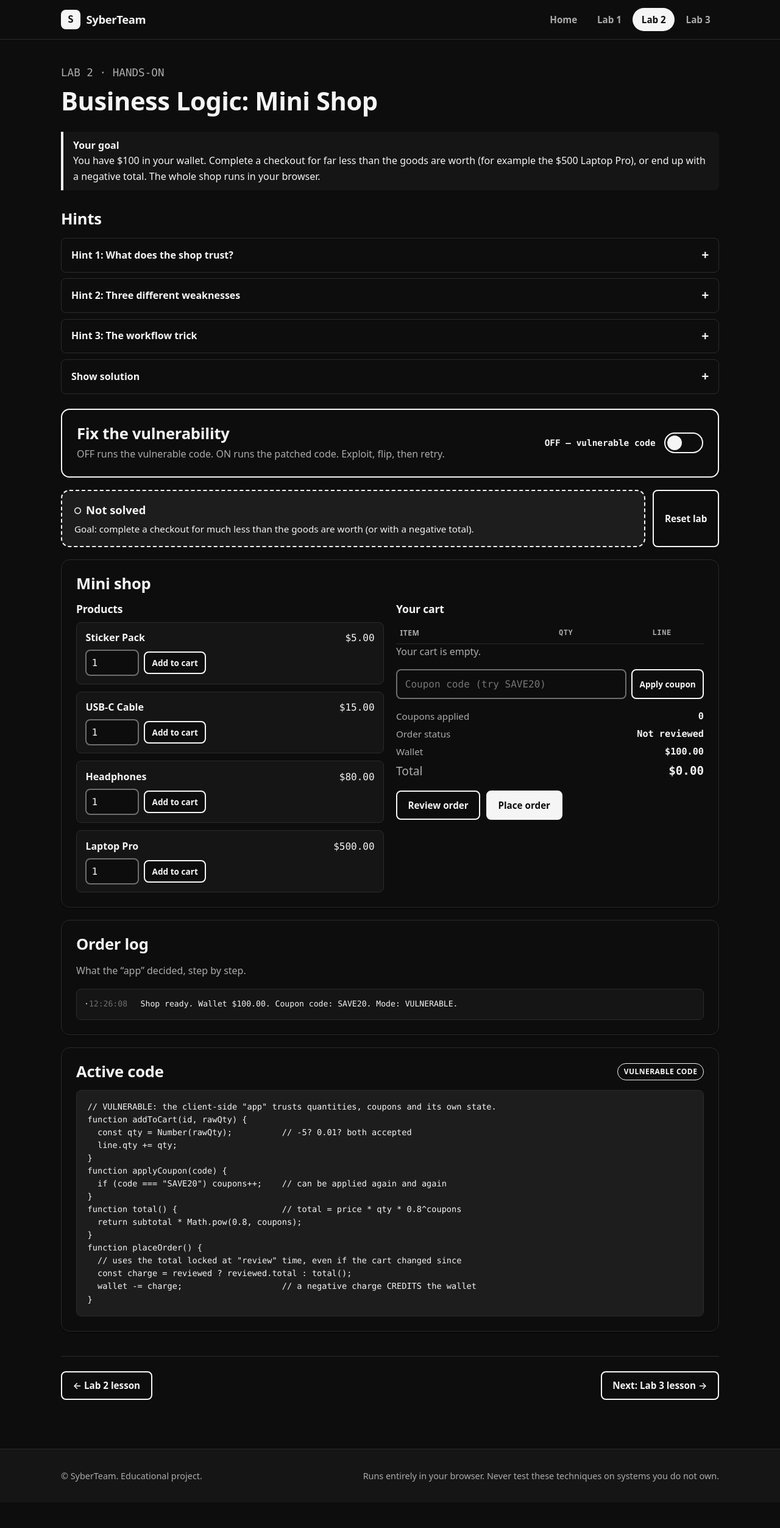
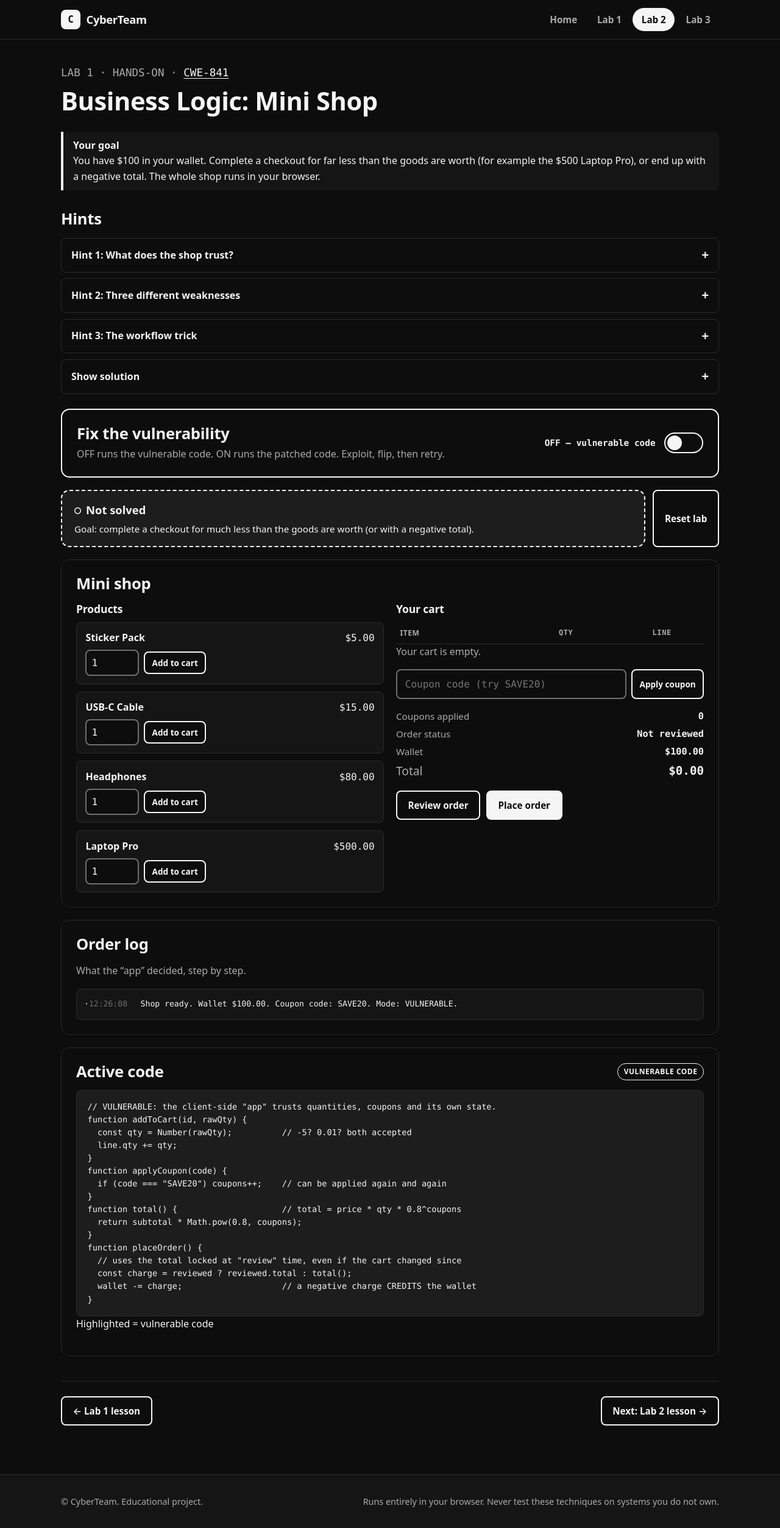
Before and after one commit to TareqDahbour/Final-Project, a plain HTML site: page logic-lab.html in a window 1280 px wide. Shown: the whole page at 61% size. Before the commit the page ends 2463 px from the top, so only its background shows below. Drawn offline with Linux system fonts and the light colour scheme.

Commit message:
Update logic-lab.html

```diff
--- a/logic-lab.html
+++ b/logic-lab.html
@@ -3,8 +3,8 @@
 <head>
   <meta charset="utf-8">
   <meta name="viewport" content="width=device-width, initial-scale=1">
-  <title>Lab 2: Business Logic Flaw | SyberTeam</title>
-  <meta name="description" content="Hands-on business logic lab: abuse a mini shop, then apply the fix.">
+  <title>Lab 1: Business Logic Flaw (CWE-841) | CyberTeam</title>
+  <meta name="description" content="Hands-on business logic lab (CWE-841): abuse a mini shop, then apply the fix.">
   <link rel="stylesheet" href="style.css">
   <script src="script.js" defer></script>
 </head>
@@ -13,13 +13,13 @@
 
   <header class="site-header">
     <div class="container nav">
-      <a class="brand" href="index.html" aria-label="SyberTeam home"><span class="brand-mark" aria-hidden="true">S</span>SyberTeam</a>
+      <a class="brand" href="index.html" aria-label="CyberTeam home"><span class="brand-mark" aria-hidden="true">C</span>CyberTeam</a>
       <button class="nav-toggle" type="button" aria-expanded="false" aria-controls="nav-links">Menu</button>
       <nav aria-label="Main">
         <ul id="nav-links" class="nav-links">
           <li><a href="index.html" data-nav="home">Home</a></li>
-          <li><a href="redos-lesson.html" data-nav="lab1">Lab 1</a></li>
-          <li><a href="logic-lesson.html" data-nav="lab2">Lab 2</a></li>
+          <li><a href="logic-lesson.html" data-nav="lab1">Lab 1</a></li>
+          <li><a href="redos-lesson.html" data-nav="lab2">Lab 2</a></li>
           <li><a href="proto-lesson.html" data-nav="lab3">Lab 3</a></li>
         </ul>
       </nav>
@@ -28,7 +28,7 @@
 
   <main id="main" class="container page">
     <div class="page-head">
-      <p class="crumb">LAB 2 &middot; HANDS-ON</p>
+      <p class="crumb">LAB 1 &middot; HANDS-ON &middot; <a href="https://cwe.mitre.org/data/definitions/841.html" target="_blank" rel="noopener noreferrer">CWE-841</a></p>
       <h1>Business Logic: Mini Shop</h1>
       <div class="goal">
         <strong>Your goal</strong>
@@ -132,17 +132,18 @@
         <span id="code-mode" class="badge">Vulnerable code</span>
       </div>
 <pre class="code"><code id="active-code"></code></pre>
+      <p id="code-legend" class="code-legend" data-mode="vuln">Highlighted = vulnerable code</p>
     </section>
 
     <nav class="pager" aria-label="Lab navigation">
-      <a class="btn btn-outline" href="logic-lesson.html">&larr; Lab 2 lesson</a>
-      <a class="btn btn-outline" href="proto-lesson.html">Next: Lab 3 lesson &rarr;</a>
+      <a class="btn btn-outline" href="logic-lesson.html">&larr; Lab 1 lesson</a>
+      <a class="btn btn-outline" href="redos-lesson.html">Next: Lab 2 lesson &rarr;</a>
     </nav>
   </main>
 
   <footer class="site-footer">
     <div class="container">
-      <span>&copy; SyberTeam. Educational project.</span>
+      <span>&copy; CyberTeam. Educational project.</span>
       <span>Runs entirely in your browser. Never test these techniques on systems you do not own.</span>
     </div>
   </footer>
```
